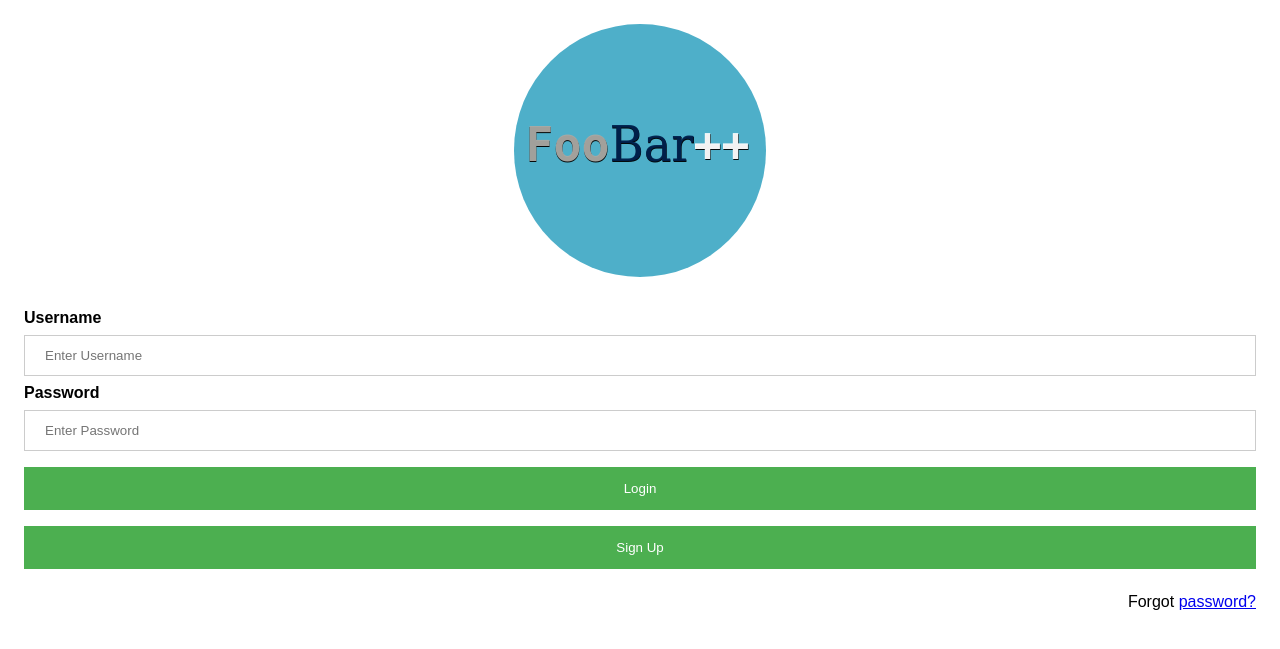
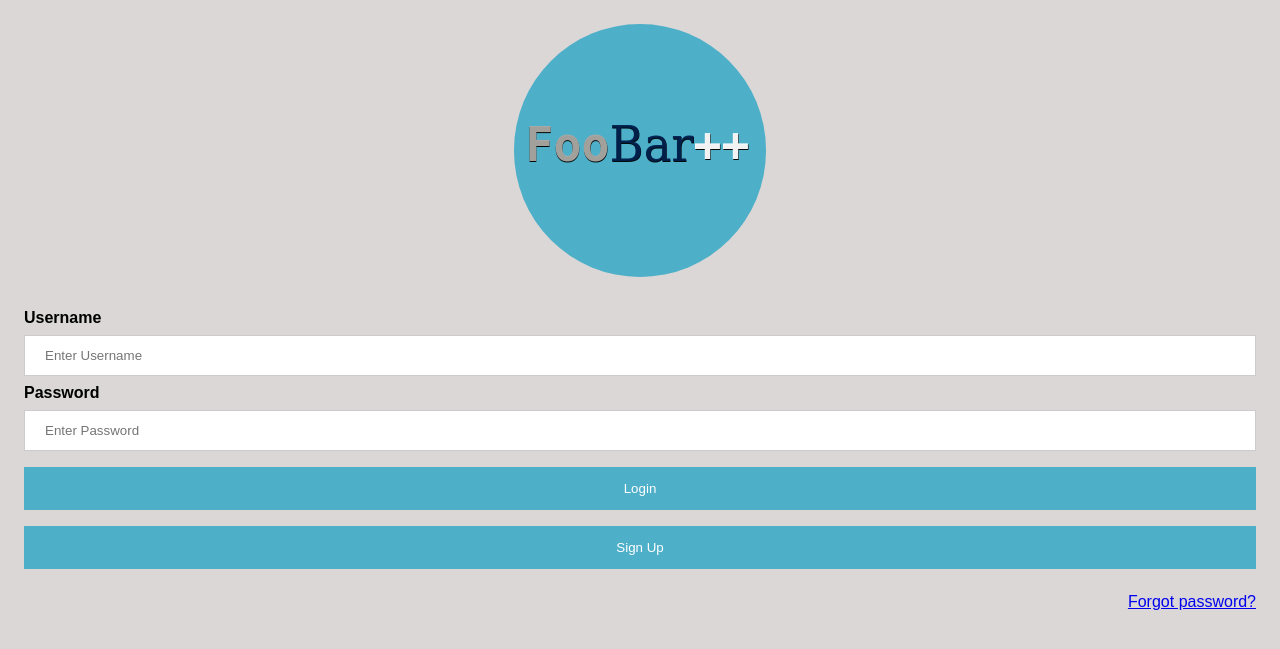
Before and after one commit to LongwoodFooBar/SeniorSeminarProject, a Flask app: page /login in a window 1280 px wide. Shown: the top 649 px of the page. Run offline with Flask 2, Linux system fonts and the light colour scheme.

Commit message:
Heather changed colors

```diff
--- a/server.py
+++ b/server.py
@@ -105,6 +105,10 @@ def courses():
 def sandbox():
 	return redirect(url_for('courses'))
 
+@app.route('/forgot')
+def forgot():
+	return redirect(url_for('root'))
+
 @app.teardown_appcontext
 def closeDB(error):
 	if hasattr(g, 'sqlite_db'):
--- a/static/styles.css
+++ b/static/styles.css
@@ -1,4 +1,7 @@
-body {font-family: Arial, Helvetica, sans-serif;}
+body {
+	background-color: #DAD7D6;
+	font-family: Arial, Helvetica, sans-serif;
+}
 
 /* Full-width input fields */
 input[type=text], input[type=password] {
@@ -12,7 +15,8 @@ input[type=text], input[type=password] {
 
 /* Set a style for all buttons */
 button {
-    background-color: #4CAF50;
+    /*background-color: #4CAF50;*/
+	background-color: #4EAFC9;
     color: white;
     padding: 14px 20px;
     margin: 8px 0;
--- a/templates/login.html
+++ b/templates/login.html
@@ -26,7 +26,7 @@
 				<label>
 					<div name='errordiv' class='errmsg'>{{loginerror}}</div>
 				</label>
-				<span class="psw">Forgot <a href="#">password?</a></span>
+				<span class="psw"><a href="{{url_for('forgot')}}">Forgot password?</a></span>
 			</div>
 			</form>
 			</body>
--- a/templates/signup.html
+++ b/templates/signup.html
@@ -27,6 +27,7 @@
 				<input type="radio" name="type" value="STUDENT" required>Student<br />
 				<input type="radio" name="type" value="INSTRUCTOR" required>Instructor<br />
 				<button type="Submit" onclick="validate();">Sign Up</button>
+				<a href="{{url_for('login')}}"><button type="button">Login</button></a>
 				<label>
 					<div name='errordiv' class='errmsg'>{{loginerror}}</div>
 				</label>
```
Also changed, not shown: foobar.db.
